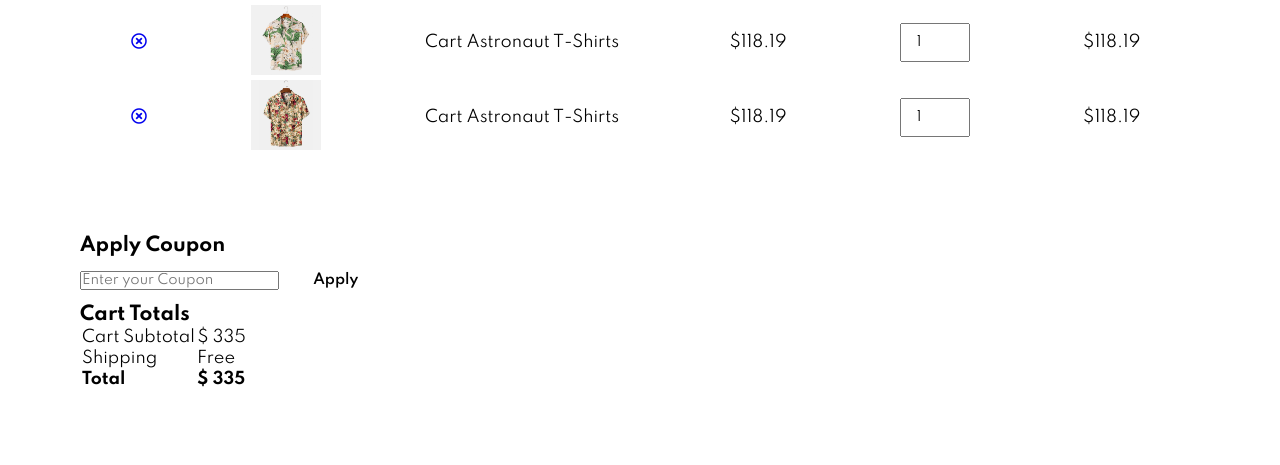
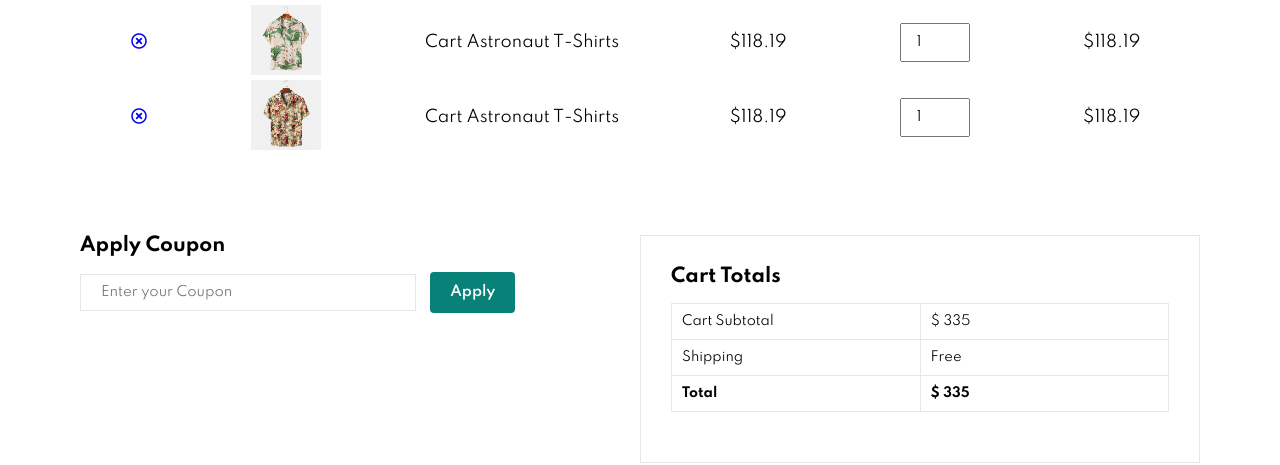
Before and after one commit to ameaymore80-cpu/ecommerce-website, a plain HTML site: page project/cart.html in a window 1280 px wide. Shown: the part 625-1090 px from the top of the page. Drawn offline with Linux system fonts and the light colour scheme; files whose address does not match are found by name.

Commit message:
Update style.css

```diff
--- a/project/style.css
+++ b/project/style.css
@@ -825,6 +825,9 @@ footer .copyright{
 }
 
 /* cart page */
+#cart {
+    overflow-x: auto;
+}
 
 #cart table{
     width: 100%;
@@ -875,6 +878,50 @@ footer .copyright{
 #cart table  thead td{
     font-size: 13px;
 }
+#cart-add{
+    display: flex;
+    flex-wrap: wrap;
+    justify-content: space-between;
+}
+#coupon{
+    width: 50%;
+    margin-bottom: 30px;
+}
+#coupon h3,
+#subtotal h3{
+    padding-bottom: 15px;
+}
+#coupon input{
+    padding: 10px 20px;
+    outline: none;
+    width: 60%;
+    margin-right: 10px;
+    border: 1px solid #e2e9e1;
+}
+#coupon button,
+#subtotal button{
+    background-color: #088178;
+    color:#fff;
+    padding: 12px 20px;
+}
+#subtotal{
+    width: 50%;
+    margin-bottom: 30px;
+    border: 1px solid #e2e9e1;
+    padding: 30px;
+}
+#subtotal table{
+    border-collapse: collapse;
+    width: 100%;
+    margin-bottom: 20px;
+}
+#subtotal table td{
+    width: 50%;
+    border: 1px solid #e2e9e1;
+    padding: 10px;
+    font-size: 13px;
+}
+
 /* start media Query */
 
 @media(max-width:799px){
@@ -1140,4 +1187,19 @@ footer .copyright{
         width: 100%;
         margin-bottom: 30px;
     }
+    /*Card Page */
+    #cart-add{
+         flex-direction: column;
+    }
+
+    #coupon{
+         width: 100%;
+
+    }
+    #subtotal{
+         width: 100%;
+         padding: 20px;
+    }
+
+
 }
```
